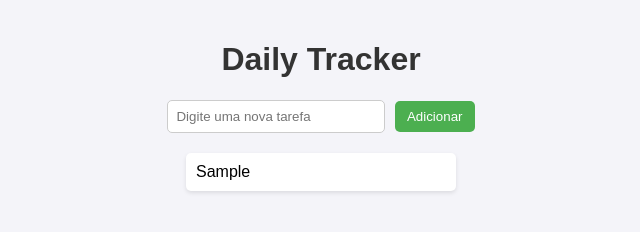
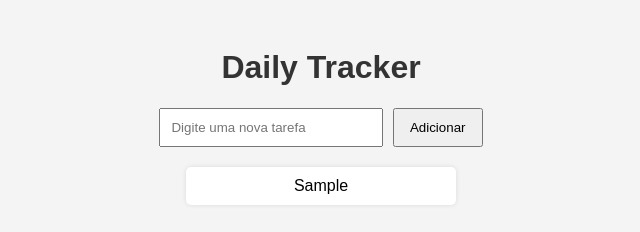
Before and after one commit to leandro-01/daily-tracker, a plain HTML site: page index.html in a window 1280 px wide. Both pictures are taken after typing "Sample" into the empty fields and a click on the button "Adicionar". Shown: the whole page, without its empty margins (319-959 px from the left). Drawn offline with Linux system fonts and the light colour scheme.

Commit message:
Adiciona input e botão para inserir tarefas na lista

```diff
--- a/index.html
+++ b/index.html
@@ -8,15 +8,13 @@
 <body>
     <h1>Daily Tracker</h1>
 
-    <!-- Formulário para adicionar nova tarefa -->
-    <div id="task-form">
-        <input type="text" id="task-input" placeholder="Digite uma nova tarefa">
-        <button id="add-task-btn">Adicionar</button>
+    <div class="task-input">
+        <input type="text" id="new-task" placeholder="Digite uma nova tarefa">
+        <button id="add-task">Adicionar</button>
     </div>
 
-    <!-- Lista de tarefas -->
     <ul id="task-list">
-        <!-- Tarefas aparecerão aqui -->
+        <!-- As tarefas aparecerão aqui -->
     </ul>
 
     <script src="script.js"></script>
--- a/script.js
+++ b/script.js
@@ -1,6 +1,6 @@
-// Captura elementos
-const addTaskBtn = document.getElementById("add-task-btn");
-const taskInput = document.getElementById("task-input");
+// Seleciona os elementos
+const addTaskButton = document.getElementById("add-task");
+const taskInput = document.getElementById("new-task");
 const taskList = document.getElementById("task-list");
 
 // Função para adicionar tarefa
@@ -12,23 +12,23 @@ function addTask() {
         return;
     }
 
-    // Cria o item da lista
+    // Criar item de lista
     const li = document.createElement("li");
     li.textContent = taskText;
 
-    // Adiciona na lista
+    // Adiciona ao UL
     taskList.appendChild(li);
 
-    // Limpa o input
+    // Limpa o campo
     taskInput.value = "";
 }
 
-// Evento de clique no botão
-addTaskBtn.addEventListener("click", addTask);
+// Evento do botão
+addTaskButton.addEventListener("click", addTask);
 
-// Evento de "Enter" no input
-taskInput.addEventListener("keypress", function(e) {
-    if (e.key === "Enter") {
+// Permitir Enter no input
+taskInput.addEventListener("keypress", function(event) {
+    if (event.key === "Enter") {
         addTask();
     }
 });
--- a/style.css
+++ b/style.css
@@ -1,8 +1,7 @@
 body {
     font-family: Arial, sans-serif;
-    background-color: #f4f4f9;
+    background-color: #f4f4f4;
     text-align: center;
-    margin: 0;
     padding: 20px;
 }
 
@@ -10,29 +9,19 @@ h1 {
     color: #333;
 }
 
-#task-form {
+.task-input {
     margin: 20px 0;
 }
 
-#task-input {
-    padding: 8px;
+#new-task {
+    padding: 10px;
     width: 200px;
-    border: 1px solid #ccc;
-    border-radius: 5px;
 }
 
-#add-task-btn {
-    padding: 8px 12px;
+#add-task {
+    padding: 10px 15px;
     margin-left: 5px;
-    background-color: #4caf50;
-    border: none;
-    color: white;
-    border-radius: 5px;
     cursor: pointer;
-}
-
-#add-task-btn:hover {
-    background-color: #45a049;
 }
 
 #task-list {
@@ -44,8 +33,7 @@ h1 {
     background: #fff;
     margin: 5px auto;
     padding: 10px;
+    width: 250px;
     border-radius: 5px;
-    width: 250px;
-    text-align: left;
-    box-shadow: 0 2px 4px rgba(0,0,0,0.1);
+    box-shadow: 0 0 5px rgba(0,0,0,0.1);
 }
```
